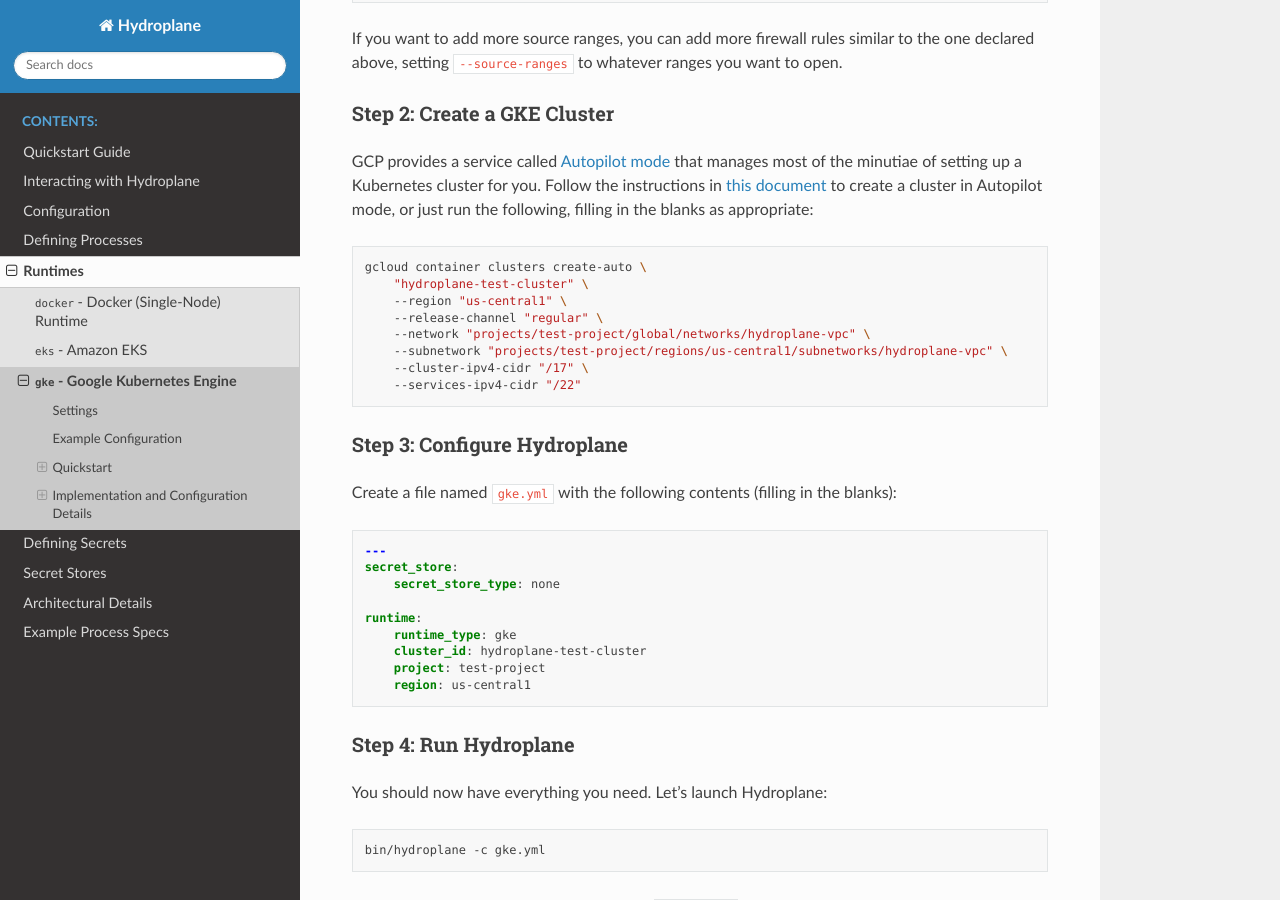
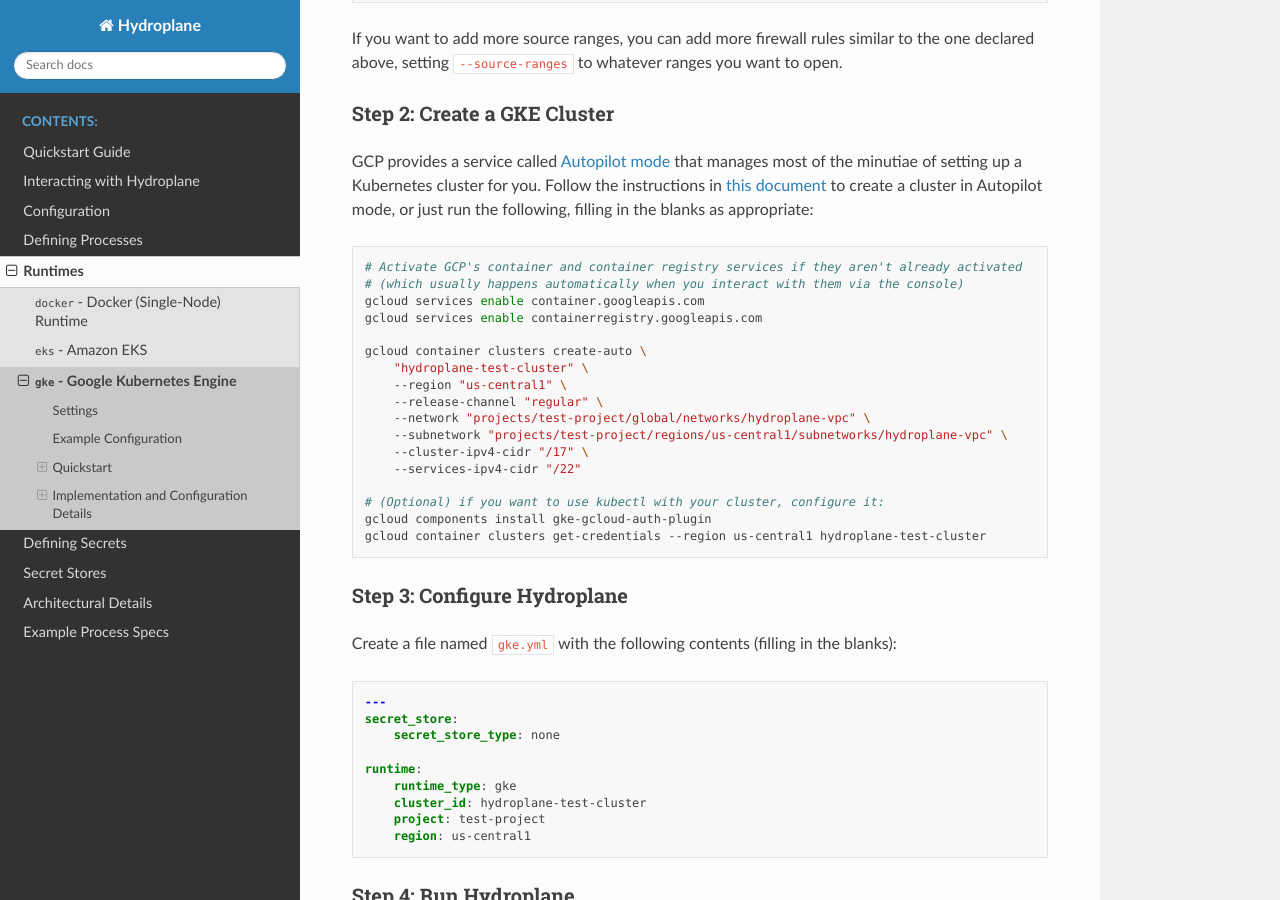
Before and after one commit to hydro-project/hydroplane, a Sphinx documentation site: the page built from docs/runtimes/gke.rst, in a window 1280 px wide and 900 px high, scrolled down 2218 px. Built offline with Sphinx 7.4.7 and the Read the Docs theme 2.0.0, drawn with Linux system fonts in a browser that asks for light colours.

Commit message:
Adding some additional commands to setup instructions

```diff
--- a/docs/runtimes/gke.rst
+++ b/docs/runtimes/gke.rst
@@ -93,6 +93,11 @@
 
 .. code-block:: bash
 
+    # Activate GCP's container and container registry services if they aren't already activated
+    # (which usually happens automatically when you interact with them via the console)
+    gcloud services enable container.googleapis.com
+    gcloud services enable containerregistry.googleapis.com
+
     gcloud container clusters create-auto \
         "hydroplane-test-cluster" \
         --region "us-central1" \
@@ -101,6 +106,10 @@
         --subnetwork "projects/test-project/regions/us-central1/subnetworks/hydroplane-vpc" \
         --cluster-ipv4-cidr "/17" \
         --services-ipv4-cidr "/22"
+
+    # (Optional) if you want to use kubectl with your cluster, configure it:
+    gcloud components install gke-gcloud-auth-plugin
+    gcloud container clusters get-credentials --region us-central1 hydroplane-test-cluster
 
 Step 3: Configure Hydroplane
 ^^^^^^^^^^^^^^^^^^^^^^^^^^^^
```
